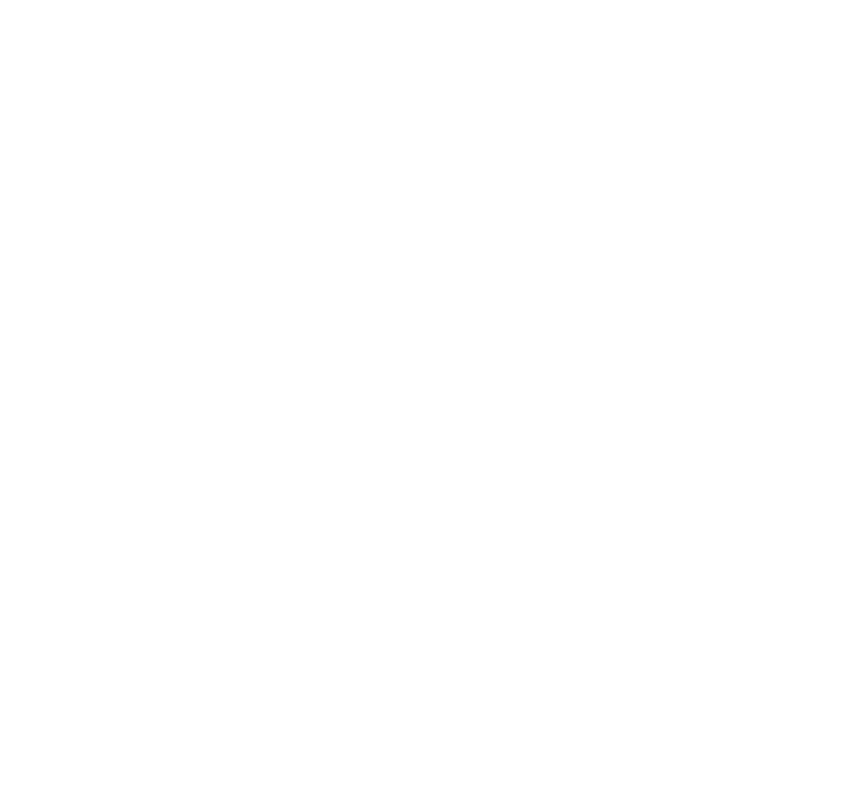
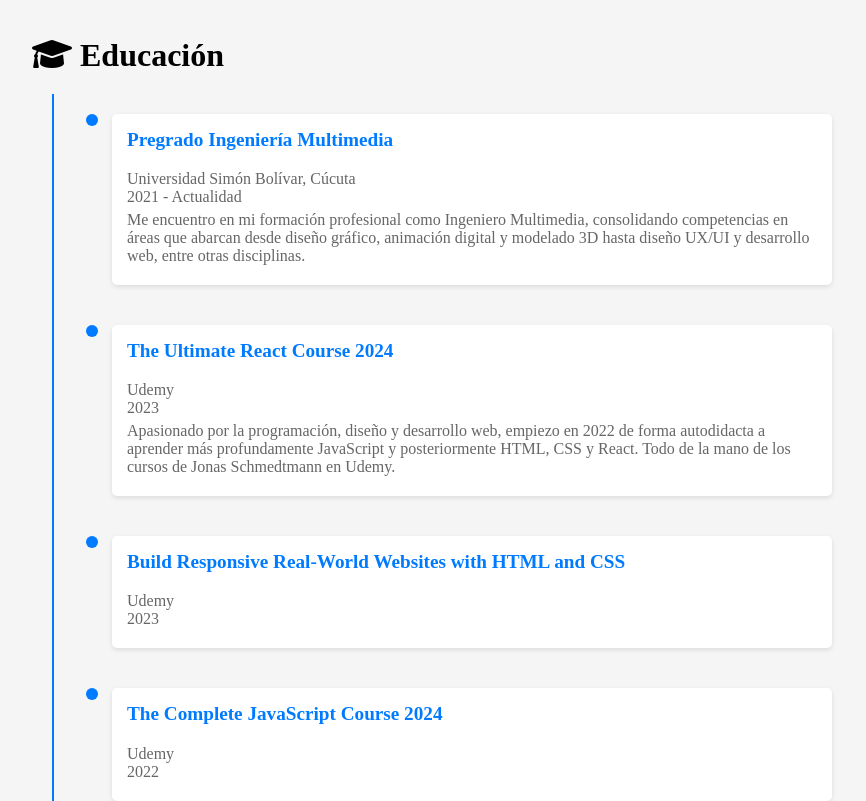
Before and after one commit to ManuACDev/portafolio-angular, an Angular app: page / in a window 1280 px wide. Shown: the part 1920-2721 px from the top of the page, without its empty margins (208-1074 px from the left). Before the commit the page ends 1888 px from the top, so only its background shows below. Built offline with nearby package versions, Linux system fonts and the light colour scheme.

Commit message:
Educacion HTML

```diff
--- a/src/app/app.component.html
+++ b/src/app/app.component.html
@@ -3,4 +3,5 @@
 <app-tecnologias></app-tecnologias>
 <app-experiencia></app-experiencia>
 <app-proyectos></app-proyectos>
+<app-educacion></app-educacion>
 <router-outlet></router-outlet>
--- a/src/app/app.component.ts
+++ b/src/app/app.component.ts
@@ -5,13 +5,14 @@ import { SobremiComponent } from "./components/sobremi/sobremi.component";
 import { TecnologiasComponent } from "./components/tecnologias/tecnologias.component";
 import { ExperienciaComponent } from "./components/experiencia/experiencia.component";
 import { ProyectosComponent } from "./components/proyectos/proyectos.component";
+import { EducacionComponent } from "./components/educacion/educacion.component";
 
 @Component({
     selector: 'app-root',
     standalone: true,
     templateUrl: './app.component.html',
     styleUrl: './app.component.css',
-    imports: [RouterOutlet, HeaderComponent, SobremiComponent, TecnologiasComponent, ExperienciaComponent, ProyectosComponent]
+    imports: [RouterOutlet, HeaderComponent, SobremiComponent, TecnologiasComponent, ExperienciaComponent, ProyectosComponent, EducacionComponent]
 })
 export class AppComponent {
 
--- /dev/null
+++ b/src/app/components/educacion/educacion.component.css
@@ -0,0 +1,64 @@
+.educacion {
+  padding: 50px 0;
+  background-color: #f5f5f5;
+}
+
+.educacion .container {
+  max-width: 800px;
+  margin: 0 auto;
+}
+
+.educacion h2 {
+  font-size: 2em;
+  margin-bottom: 20px;
+}
+
+.timeline {
+  position: relative;
+  padding-left: 40px;
+}
+
+.timeline::before {
+  content: '';
+  position: absolute;
+  top: 0;
+  bottom: 0;
+  left: 20px;
+  width: 2px;
+  background: #007bff;
+}
+
+.timeline-item {
+  position: relative;
+  padding: 20px 0;
+  padding-left: 40px;
+}
+
+.timeline-item::before {
+  content: '';
+  position: absolute;
+  top: 20px;
+  left: 14px;
+  width: 12px;
+  height: 12px;
+  border-radius: 50%;
+  background: #007bff;
+}
+
+.timeline-content {
+  background: #fff;
+  padding: 15px;
+  border-radius: 5px;
+  box-shadow: 0 2px 5px rgba(0, 0, 0, 0.1);
+}
+
+.timeline-content h3 {
+  margin-top: 0;
+  font-size: 1.2em;
+  color: #007bff;
+}
+
+.timeline-content p {
+  margin: 5px 0;
+  color: #666;
+}
--- /dev/null
+++ b/src/app/components/educacion/educacion.component.html
@@ -0,0 +1,45 @@
+<section id="educacion" class="educacion">
+  <div class="container">
+    <h2><i class="fas fa-graduation-cap"></i> Educación</h2>
+    <div class="timeline">
+      <div class="timeline-item">
+        <div class="timeline-dot"></div>
+        <div class="timeline-content">
+          <h3>Pregrado Ingeniería Multimedia</h3>
+          <p>Universidad Simón Bolívar, Cúcuta<br>2021 - Actualidad</p>
+          <p>Me encuentro en mi formación profesional como Ingeniero Multimedia, consolidando competencias en áreas que abarcan desde diseño gráfico, animación digital y modelado 3D hasta diseño UX/UI y desarrollo web, entre otras disciplinas.</p>
+        </div>
+      </div>
+      <div class="timeline-item">
+        <div class="timeline-dot"></div>
+        <div class="timeline-content">
+          <h3>The Ultimate React Course 2024</h3>
+          <p>Udemy<br>2023</p>
+          <p>Apasionado por la programación, diseño y desarrollo web, empiezo en 2022 de forma autodidacta a aprender más profundamente JavaScript y posteriormente HTML, CSS y React. Todo de la mano de los cursos de Jonas Schmedtmann en Udemy.</p>
+        </div>
+      </div>
+      <div class="timeline-item">
+        <div class="timeline-dot"></div>
+        <div class="timeline-content">
+          <h3>Build Responsive Real-World Websites with HTML and CSS</h3>
+          <p>Udemy<br>2023</p>
+        </div>
+      </div>
+      <div class="timeline-item">
+        <div class="timeline-dot"></div>
+        <div class="timeline-content">
+          <h3>The Complete JavaScript Course 2024</h3>
+          <p>Udemy<br>2022</p>
+        </div>
+      </div>
+      <div class="timeline-item">
+        <div class="timeline-dot"></div>
+        <div class="timeline-content">
+          <h3>Bachiller Técnico</h3>
+          <p>Colegio Once de Noviembre<br>2019</p>
+          <p>Concluí mis estudios secundarios con un título técnico en Contabilización de Operaciones Comerciales y Financieras, destacándome por mantener el más alto promedio del curso durante los últimos tres años. Fui reconocido como Estudiante Integral 2019 y mejor puntaje en las pruebas de estado de mi generación.</p>
+        </div>
+      </div>
+    </div>
+  </div>
+</section>
```
Also changed, not shown: src/app/components/educacion/educacion.component.ts (added, +12 -0 lines), 1 other file (tests, documents, lock files or other folders).
